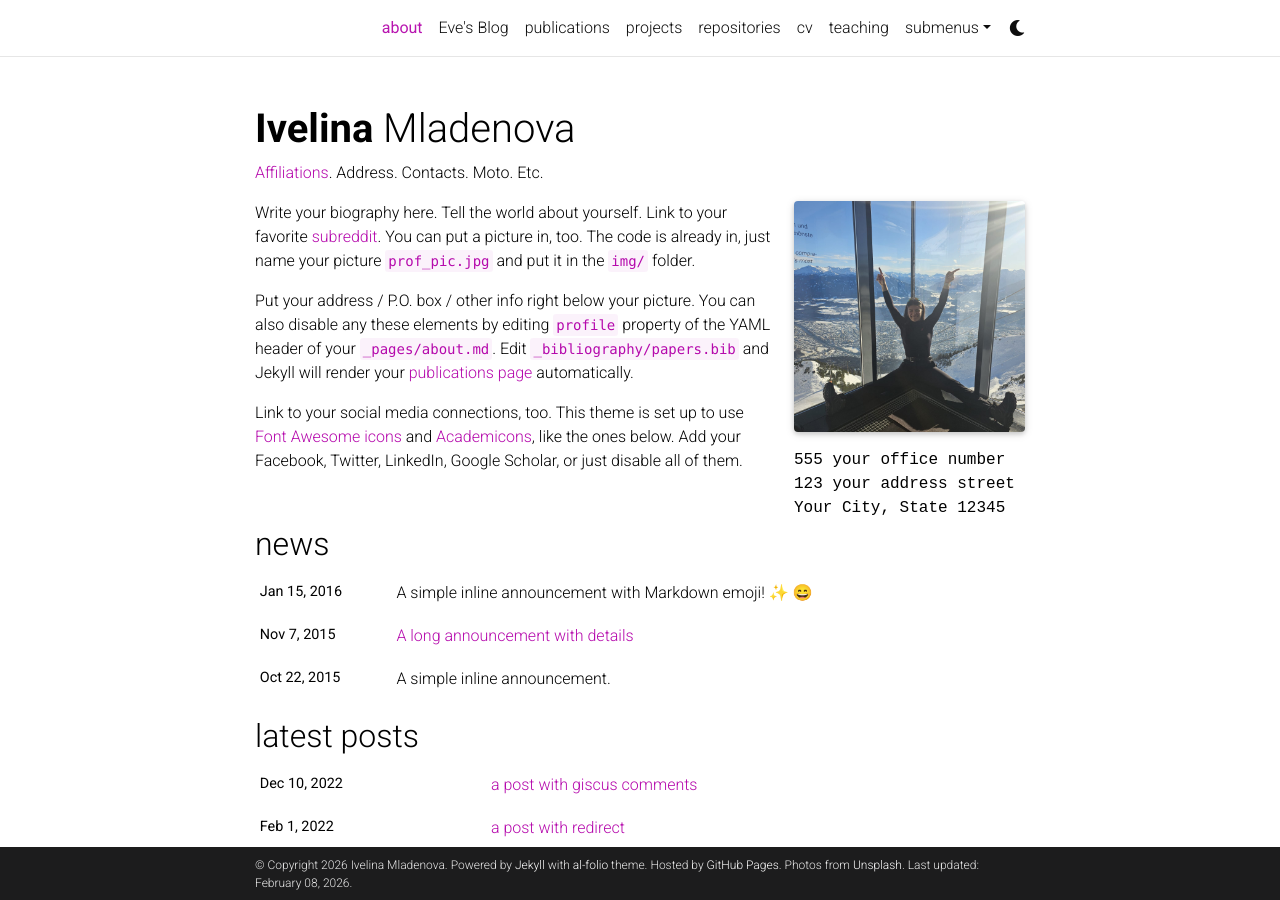
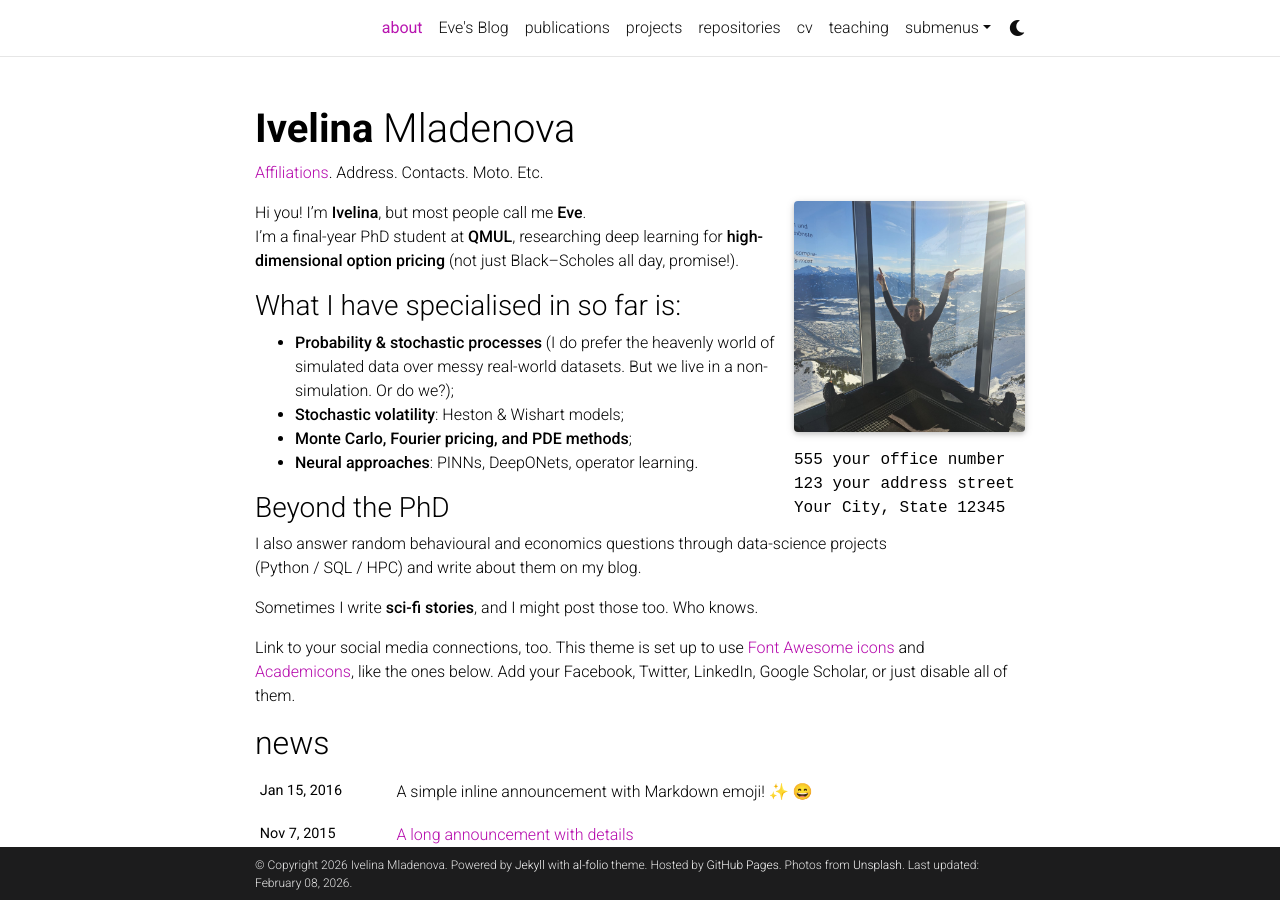
Before and after one commit to Ivelina0/Ivelina0.github.io, a Jekyll site: the page built from _pages/about.md, in a window 1280 px wide and 900 px high. Built offline with Jekyll 4.4.1, drawn with Linux system fonts in a browser that asks for light colours; full-size pictures stand in for the smaller copies a plugin makes; emoji names are drawn with the system emoji font; comment, search, counter and statistics services are not loaded; a style sheet for code colours, icons or effects is not loaded.

Commit message:
Update and rename about_template_file.md to about.md

```diff
--- a/_pages/about_template_file.md
+++ b/_pages/about.md
@@ -19,8 +19,20 @@
 social: true  # includes social icons at the bottom of the page
 ---
 
-Write your biography here. Tell the world about yourself. Link to your favorite [subreddit](http://reddit.com). You can put a picture in, too. The code is already in, just name your picture `prof_pic.jpg` and put it in the `img/` folder.
+Hi you! I’m **Ivelina**, but most people call me **Eve**.
+I’m a final-year PhD student at **QMUL**, researching deep learning for **high-dimensional option pricing** (not just Black–Scholes all day, promise!).
 
-Put your address / P.O. box / other info right below your picture. You can also disable any these elements by editing `profile` property of the YAML header of your `_pages/about.md`. Edit `_bibliography/papers.bib` and Jekyll will render your [publications page](/al-folio/publications/) automatically.
+### What I have specialised in so far is:
+- **Probability & stochastic processes** (I do prefer the heavenly world of simulated data over messy real-world datasets. But we live in a non-simulation. Or do we?);
+- **Stochastic volatility**: Heston & Wishart models;
+- **Monte Carlo, Fourier pricing, and PDE methods**;
+- **Neural approaches**: PINNs, DeepONets, operator learning.
+
+### Beyond the PhD
+I also answer random behavioural and economics questions through data-science projects
+(Python / SQL / HPC) and write about them on my blog.
+
+Sometimes I write **sci-fi stories**, and I might post those too. Who knows.
+
 
 Link to your social media connections, too. This theme is set up to use [Font Awesome icons](http://fortawesome.github.io/Font-Awesome/) and [Academicons](https://jpswalsh.github.io/academicons/), like the ones below. Add your Facebook, Twitter, LinkedIn, Google Scholar, or just disable all of them.
```
